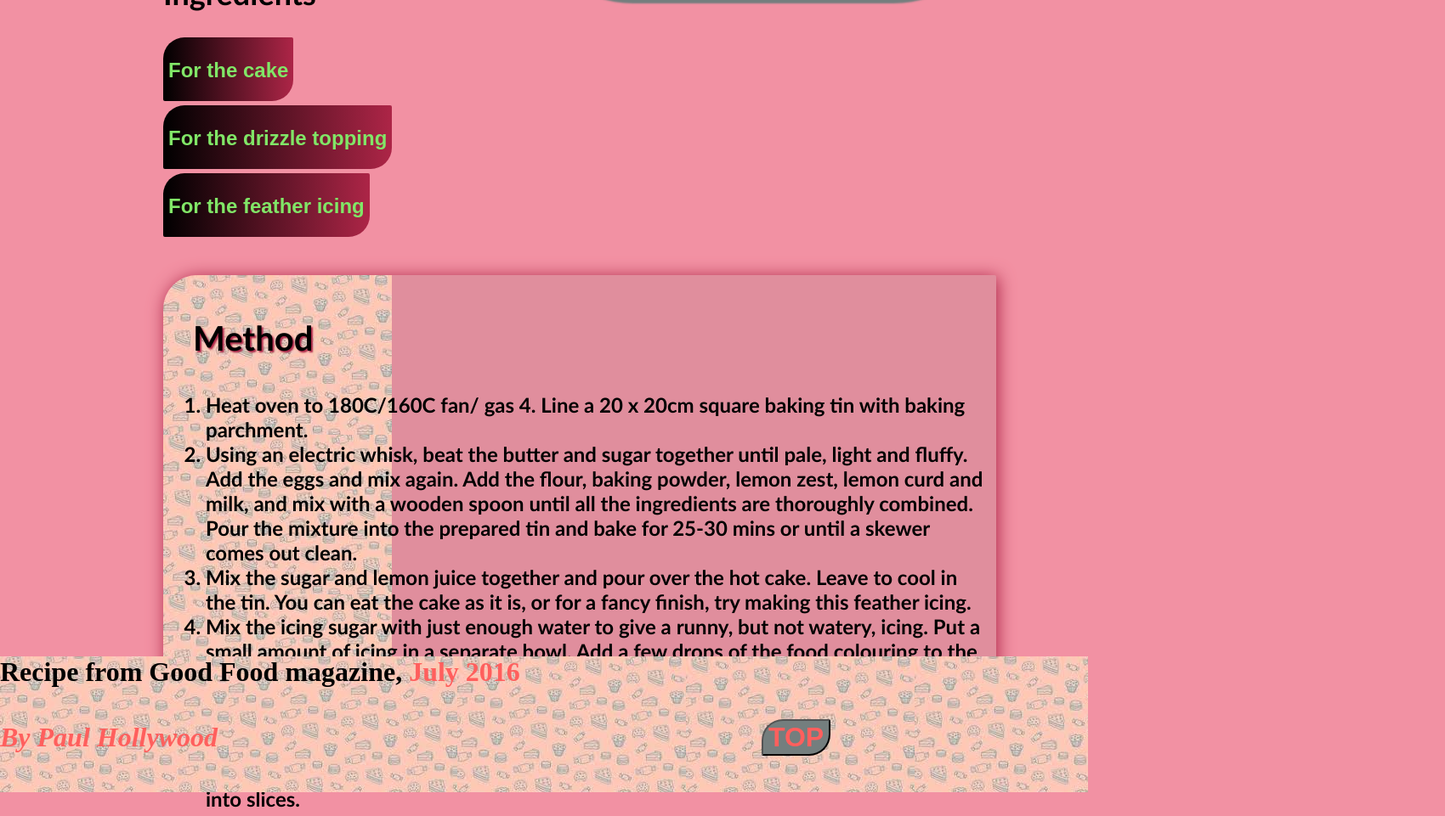
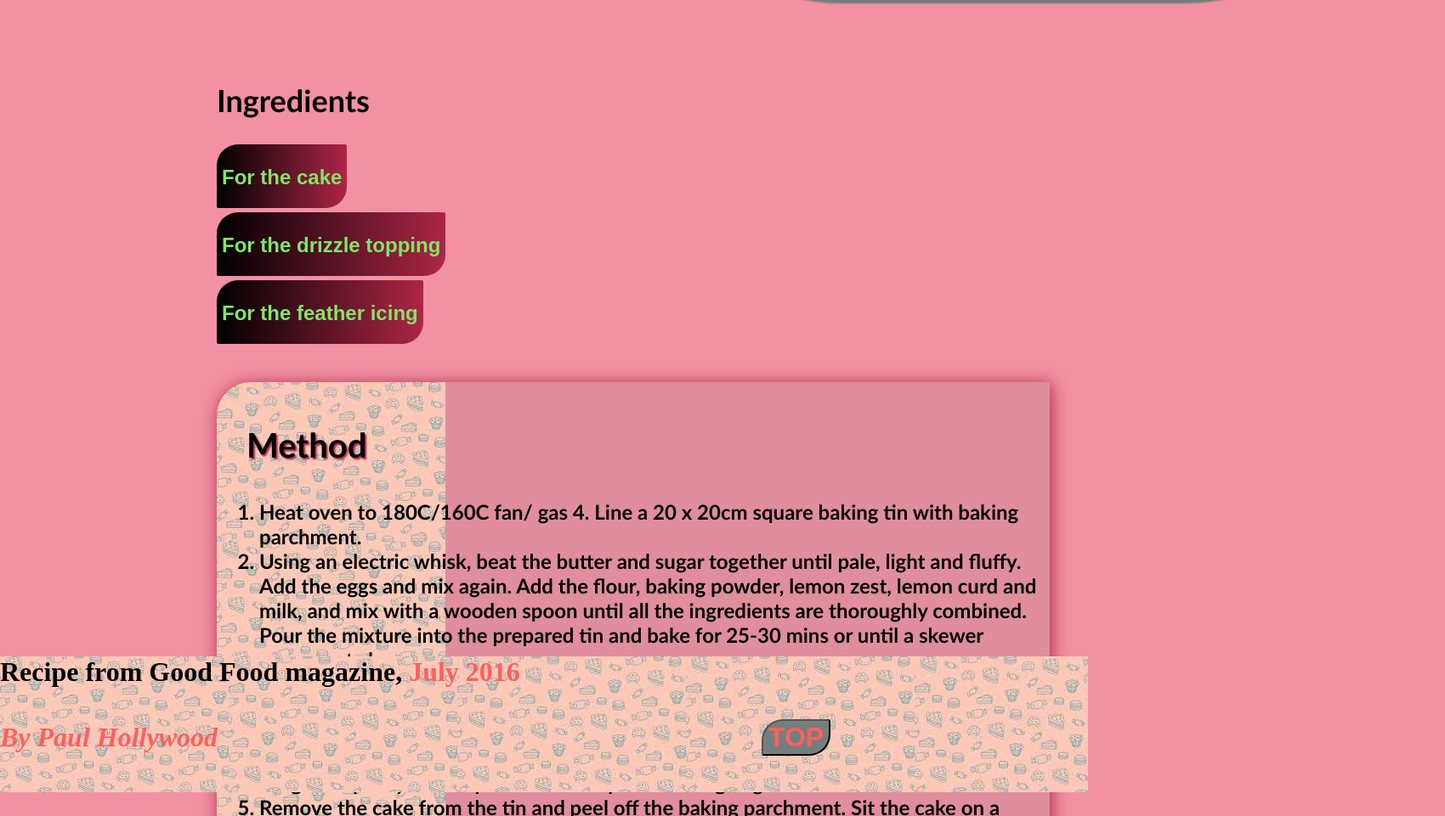
Before and after one commit to VelamPillai/lemoncake, a plain HTML site: page index.html in a window 1280 px wide. Shown: the part 790-1751 px from the top of the page at 85% size, 1700 px wide, since content can reach past the window. Drawn offline with Linux system fonts and the light colour scheme.

Commit message:
updated body min-width

```diff
--- a/style.css
+++ b/style.css
@@ -2,6 +2,7 @@ body {
   background-color: #f291a3;
   margin: 0px;
   padding: 0px;
+  min-width:1700px;
 } /* Color Theme Swatches in Hex */
 .Coral-Teal-Gray-1-hex {
   color: #ff5f5d;
@@ -121,7 +122,7 @@ font-size: 1.5rem;
 
 .method{
     width:75%;
-    height:70vh;
+    height:75vh;
     background-color:#747e7e23;
     background-image: url("/images/back.jpeg") ;
     background-repeat: repeat-y;
```
